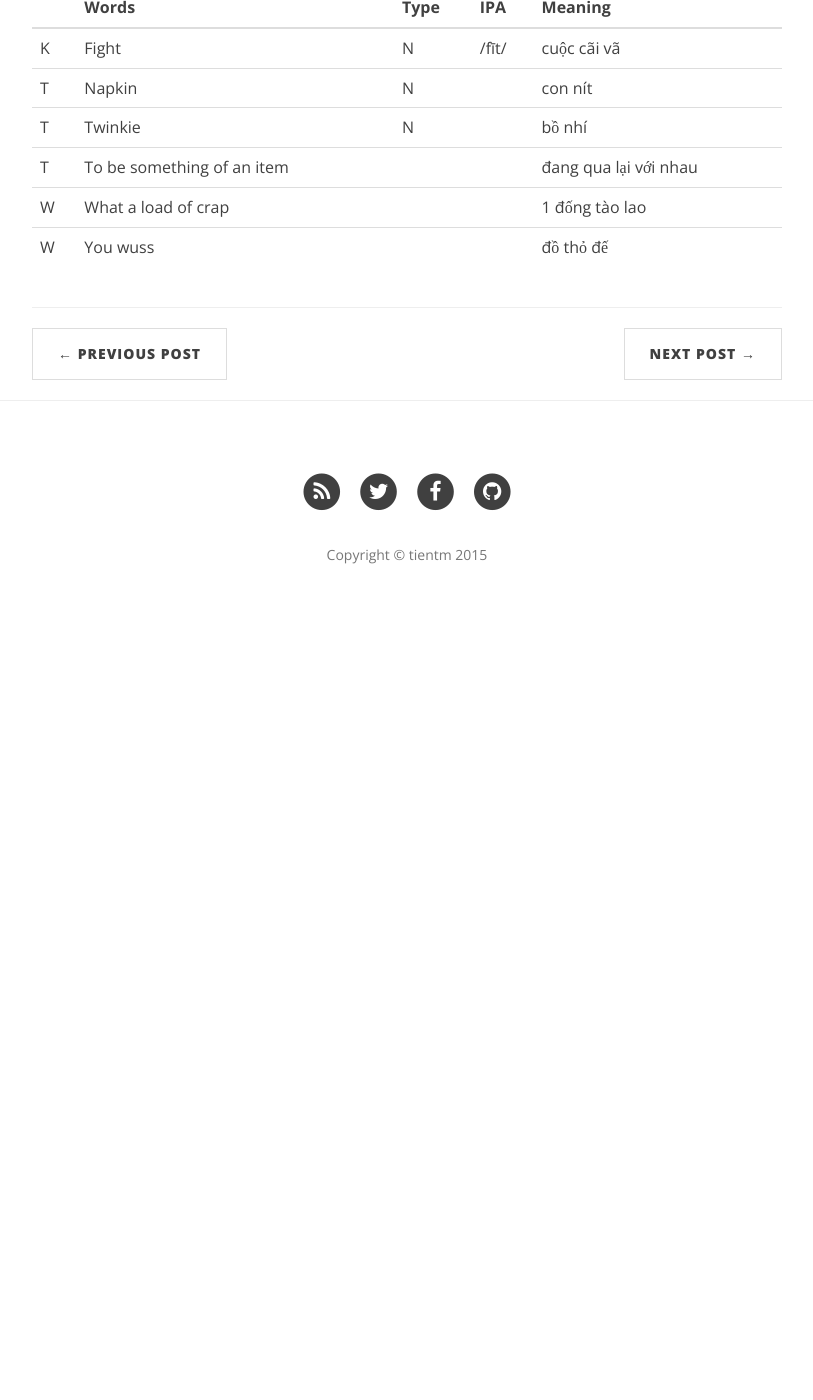
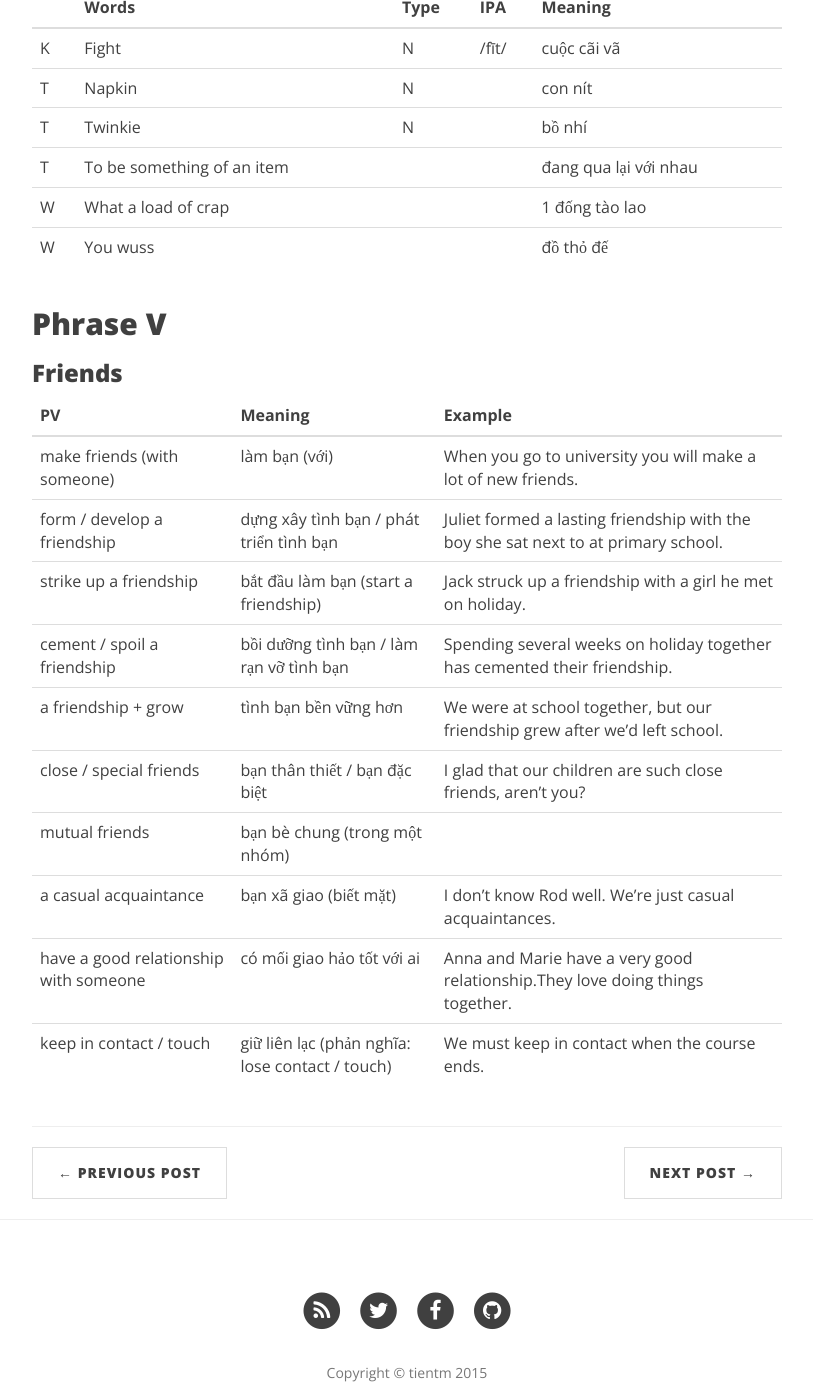
Before and after one commit to taminhtien/taminhtien.github.io, a Jekyll site: the page built from _posts/2015-09-16-english-vocabulary.md, in a window 1280 px wide and 1400 px high, scrolled down 1082 px. Shown: the whole window, without its empty margins (233-1046 px from the left). Built offline with Jekyll 4.4.1, drawn with Linux system fonts in a browser that asks for light colours; nearby versions of some CDN libraries; before the commit the page ends 1712 px from its top, so only the background shows below that.

Commit message:
Add friends pharase verb

```diff
--- a/_posts/2015-09-16-english-vocabulary.md
+++ b/_posts/2015-09-16-english-vocabulary.md
@@ -31,3 +31,20 @@
 |T|To be something of an item|||đang qua lại với nhau|
 |W|What a load of crap|||1 đống tào lao|
 |W|You wuss|||đồ thỏ đế|
+
+## Phrase V
+
+### Friends
+
+|PV|Meaning|Example|
+|--|--|--|
+|make friends (with someone)|làm bạn (với)|When you go to university you will make a lot of new friends.|
+|form / develop a friendship|dựng xây tình bạn / phát triển tình bạn|Juliet formed a lasting friendship with the boy she sat next to at primary school.|
+|strike up a friendship|bắt đầu làm bạn (start a friendship)|Jack struck up a friendship with a girl he met on holiday.|
+|cement / spoil a friendship|bồi dưỡng tình bạn / làm rạn vỡ tình bạn|Spending several weeks on holiday together has cemented their friendship.|
+|a friendship + grow|tình bạn bền vững hơn|We were at school together, but our friendship grew after we'd left school.|
+|close / special friends|bạn thân thiết / bạn đặc biệt|I glad that our children are such close friends, aren't you?|
+|mutual friends|bạn bè chung (trong một nhóm)||
+|a casual acquaintance|bạn xã giao (biết mặt)|I don't know Rod well. We're just casual acquaintances.|
+|have a good relationship with someone|có mối giao hảo tốt với ai|Anna and Marie have a very good relationship.They love doing things together.|
+|keep in contact / touch|giữ liên lạc (phản nghĩa: lose contact / touch)|We must keep in contact when the course ends.|
```
